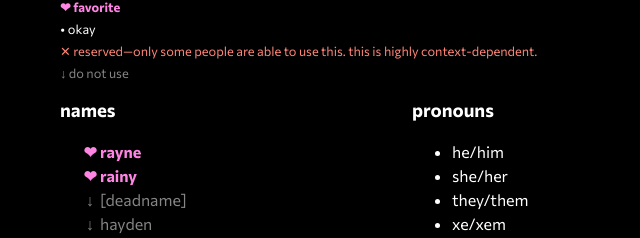
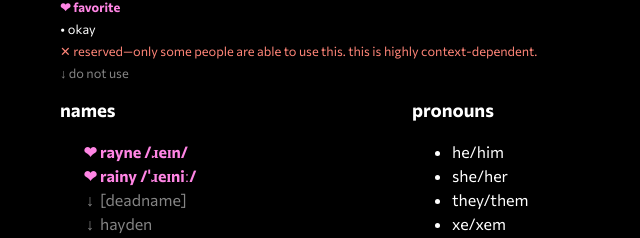
Before and after one commit to raynecloudy/rayneland, a SvelteKit app: page /gender in a window 1280 px wide. Shown: the part 3877-4115 px from the top of the page, without its empty margins (180-820 px from the left). Built offline with nearby package versions, Linux system fonts and the light colour scheme.

Commit message:
phonetic

```diff
--- a/src/routes/gender/+page.svelte
+++ b/src/routes/gender/+page.svelte
@@ -89,8 +89,8 @@
   <div>
     <h3>names</h3>
     <ul>
-      <li class="preferred">rayne</li>
-      <li class="preferred">rainy</li>
+      <li class="preferred">rayne <button onclick={() => new Audio("/phonetic/ɹeɪn.mp3").play()} title="hear pronunciation">/ɹeɪn/</button></li>
+      <li class="preferred">rainy <button onclick={() => new Audio("/phonetic/ˈɹeɪniː.mp3").play()} title="hear pronunciation">/ˈɹeɪniː/</button></li>
       <li class="no" title="this name in particular isn't placed in alphabetical order, it is just at the top">[deadname]</li>
       <li class="no">hayden</li>
       <li class="no">hayley</li>
```
Also changed, not shown: 2 other files (tests, documents, lock files or other folders).
